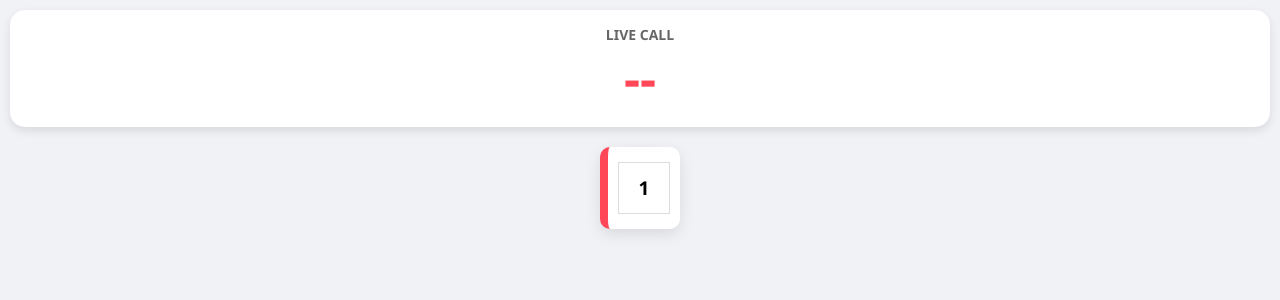
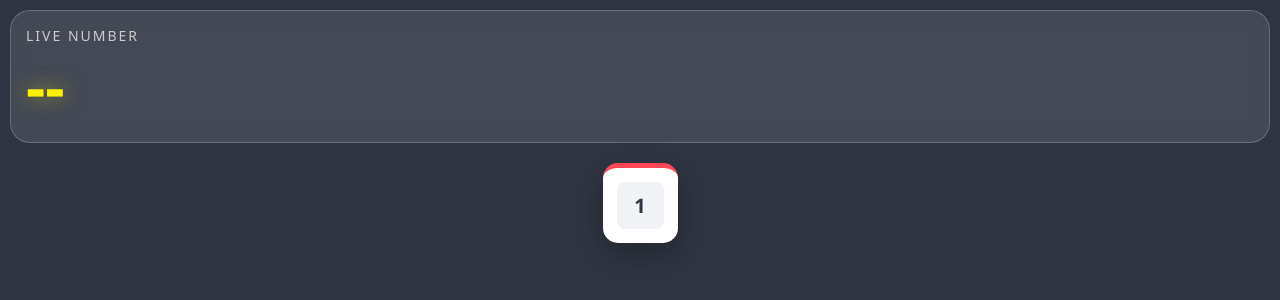
Before and after one commit to ramu265/TVS-GAME, a Flask app: template Ramu/templates/user_ticket.html in a window 1280 px wide. Shown: the top 300 px of the page. Run offline with Flask 3, Linux system fonts and the light colour scheme; the template is opened without the code that fills it: most values are stand-ins (such as "Sample title", 1, 10 or a date in 2020); data that the repository does not hold is empty.

Commit message:
Update user_ticket.html

```diff
--- a/Ramu/templates/user_ticket.html
+++ b/Ramu/templates/user_ticket.html
@@ -3,69 +3,73 @@
 <head>
     <meta charset="UTF-8">
     <meta name="viewport" content="width=device-width, initial-scale=1.0">
-    <title>Live Tambola Ticket</title>
+    <title>Premium Live Tambola</title>
     <style>
         :root {
             --primary: #ff4757;
-            --admin-call: #fff200; /* Yellow for Admin */
-            --user-blue: #3498db;  /* Blue for Extra numbers */
-            --heart-color: #ff4757;
+            --admin-call: #fff200;
+            --user-blue: #3498db;
+            --glass: rgba(255, 255, 255, 0.2);
         }
-        body { font-family: 'Segoe UI', sans-serif; background: #f1f2f6; margin: 0; padding: 10px; text-align: center; }
+        body { font-family: 'Segoe UI', sans-serif; background: #2f3542; margin: 0; padding: 10px; color: white; }
 
-        .header { background: white; padding: 15px; border-radius: 15px; box-shadow: 0 4px 10px rgba(0,0,0,0.1); margin-bottom: 20px; }
-        .last-num { font-size: 50px; color: var(--primary); font-weight: bold; transition: transform 0.3s ease-in-out; }
-        .pulse { transform: scale(1.1); }
+        .header { background: rgba(255,255,255,0.1); backdrop-filter: blur(10px); padding: 15px; border-radius: 20px; border: 1px solid var(--glass); margin-bottom: 20px; }
+        .last-num { font-size: 60px; color: var(--admin-call); font-weight: bold; text-shadow: 0 0 20px rgba(255, 242, 0, 0.5); }
 
         .ticket-container { display: flex; flex-direction: column; gap: 20px; align-items: center; }
-        .ticket { background: white; padding: 10px; border-radius: 10px; box-shadow: 0 5px 15px rgba(0,0,0,0.1); border-left: 8px solid var(--primary); }
+        .ticket { background: white; padding: 10px; border-radius: 15px; box-shadow: 0 10px 30px rgba(0,0,0,0.3); border-top: 5px solid var(--primary); }
 
-        table { border-collapse: collapse; margin: 5px auto; }
+        table { border-collapse: separate; border-spacing: 4px; }
         td {
-            width: 48px; height: 48px; border: 1px solid #ddd; text-align: center;
-            font-weight: bold; font-size: 19px; cursor: pointer; position: relative;
-            transition: all 0.3s ease; background: white;
+            width: 45px; height: 45px; border-radius: 8px; text-align: center;
+            font-weight: bold; font-size: 20px; cursor: pointer; position: relative;
+            transition: all 0.3s cubic-bezier(0.4, 0, 0.2, 1); background: #f1f2f6; color: #2f3542;
         }
-        td.empty { background: #f9f9f9; cursor: default; }
+        td.empty { background: #dfe4ea; cursor: default; }
 
-        /* --- ✨ Marking Effects --- */
+        /* --- ✨ Premium Marking Effects --- */
 
-        /* 1. Admin Called: Auto Yellow */
+        /* Admin Called: Glowing Yellow */
         .is-called {
-            background-color: var(--admin-call) !important;
-            border: 2px solid #f1c40f !important;
-            animation: highlight 0.5s ease;
+            background: var(--admin-call) !important;
+            transform: scale(0.95);
+            box-shadow: inset 0 0 10px rgba(0,0,0,0.1);
         }
 
-        /* 2. User Manual Click: Heart Symbol */
+        /* User Blue: Glass Style */
+        .marked-blue {
+            background: var(--user-blue) !important;
+            color: white !important;
+            box-shadow: 0 4px 10px rgba(52, 152, 219, 0.4);
+        }
+
+        /* Heart Animation: Effective & Floating */
         .marked-heart::after {
             content: '❤️'; position: absolute; top: 50%; left: 50%;
-            transform: translate(-50%, -50%); font-size: 26px;
-            pointer-events: none; animation: pop 0.3s cubic-bezier(0.175, 0.885, 0.32, 1.275);
+            transform: translate(-50%, -50%); font-size: 30px;
+            pointer-events: none;
+            filter: drop-shadow(0 0 5px rgba(255, 71, 87, 0.8));
+            animation: heartBeat 0.4s cubic-bezier(0.175, 0.885, 0.32, 1.275);
         }
 
-        /* 3. Not Called but Clicked: Blue Mark */
-        .marked-blue {
-            background-color: var(--user-blue) !important;
-            color: white !important;
-            border-radius: 5px;
+        @keyframes heartBeat {
+            0% { transform: translate(-50%, -50%) scale(0); }
+            50% { transform: translate(-50%, -50%) scale(1.4); }
+            100% { transform: translate(-50%, -50%) scale(1); }
         }
 
-        @keyframes highlight {
-            0% { transform: scale(1.2); background-color: #fffa65; }
-            100% { transform: scale(1); background-color: var(--admin-call); }
-        }
-
-        @keyframes pop {
-            0% { transform: translate(-50%, -50%) scale(0); }
-            100% { transform: translate(-50%, -50%) scale(1); }
+        .pulse { animation: pulseAnim 0.5s ease-in-out; }
+        @keyframes pulseAnim {
+            0% { transform: scale(1); }
+            50% { transform: scale(1.2); color: #ff4757; }
+            100% { transform: scale(1); }
         }
     </style>
 </head>
 <body>
 
     <div class="header">
-        <div style="font-size: 14px; color: #666; font-weight: bold;">LIVE CALL</div>
+        <div style="font-size: 14px; color: #ccc; letter-spacing: 2px;">LIVE NUMBER</div>
         <div id="current-number" class="last-num">--</div>
     </div>
 
@@ -96,36 +100,28 @@
         let tapTimer;
         let adminCalledNumbers = [];
 
-        // --- 👆 Marking Logic (Double Click) ---
         function handleTap(element) {
             const num = parseInt(element.getAttribute('data-num'));
             tapCount++;
 
             if (tapCount === 1) {
                 tapTimer = setTimeout(() => {
-                    // Single Click Logic
-                    applyMarking(element, num);
+                    // Single Click: Heart on admin called, else Blue
+                    if (adminCalledNumbers.includes(num)) {
+                        element.classList.toggle('marked-heart');
+                    } else {
+                        element.classList.toggle('marked-blue');
+                    }
                     tapCount = 0;
-                }, 300);
+                }, 250);
             } else if (tapCount === 2) {
                 clearTimeout(tapTimer);
-                // Double Click: Toggle Heart regardless of other marks
+                // Double Click: Always Toggle Heart
                 element.classList.toggle('marked-heart');
                 tapCount = 0;
             }
         }
 
-        function applyMarking(element, num) {
-            if (adminCalledNumbers.includes(num)) {
-                // Admin already called: It's yellow, user can toggle heart on top
-                element.classList.toggle('marked-heart');
-            } else {
-                // Admin hasn't called: Mark Blue
-                element.classList.toggle('marked-blue');
-            }
-        }
-
-        // --- 🔄 Auto Update Logic ---
         function updateGame() {
             fetch('/get_updates')
             .then(res => res.json())
@@ -133,9 +129,8 @@
                 if (data.called && data.called.length > 0) {
                     const newCalled = data.called;
                     const lastNum = newCalled[newCalled.length - 1];
+                    const display = document.getElementById('current-number');
 
-                    // Update Header if new number arrives
-                    const display = document.getElementById('current-number');
                     if (display.innerText != lastNum) {
                         display.innerText = lastNum;
                         display.classList.add('pulse');
@@ -144,19 +139,17 @@
 
                     adminCalledNumbers = newCalled;
 
-                    // Auto-mark Yellow for all admin called numbers
                     document.querySelectorAll('td[data-num]').forEach(td => {
                         const n = parseInt(td.getAttribute('data-num'));
                         if (adminCalledNumbers.includes(n)) {
                             td.classList.add('is-called');
-                            td.classList.remove('marked-blue'); // Remove blue if it's now called
+                            td.classList.remove('marked-blue');
                         }
                     });
                 }
             });
         }
 
-        // 3 సెకన్లకు ఒకసారి సర్వర్ నుండి అప్‌డేట్స్ తెస్తుంది
         setInterval(updateGame, 3000);
         updateGame();
     </script>
```
